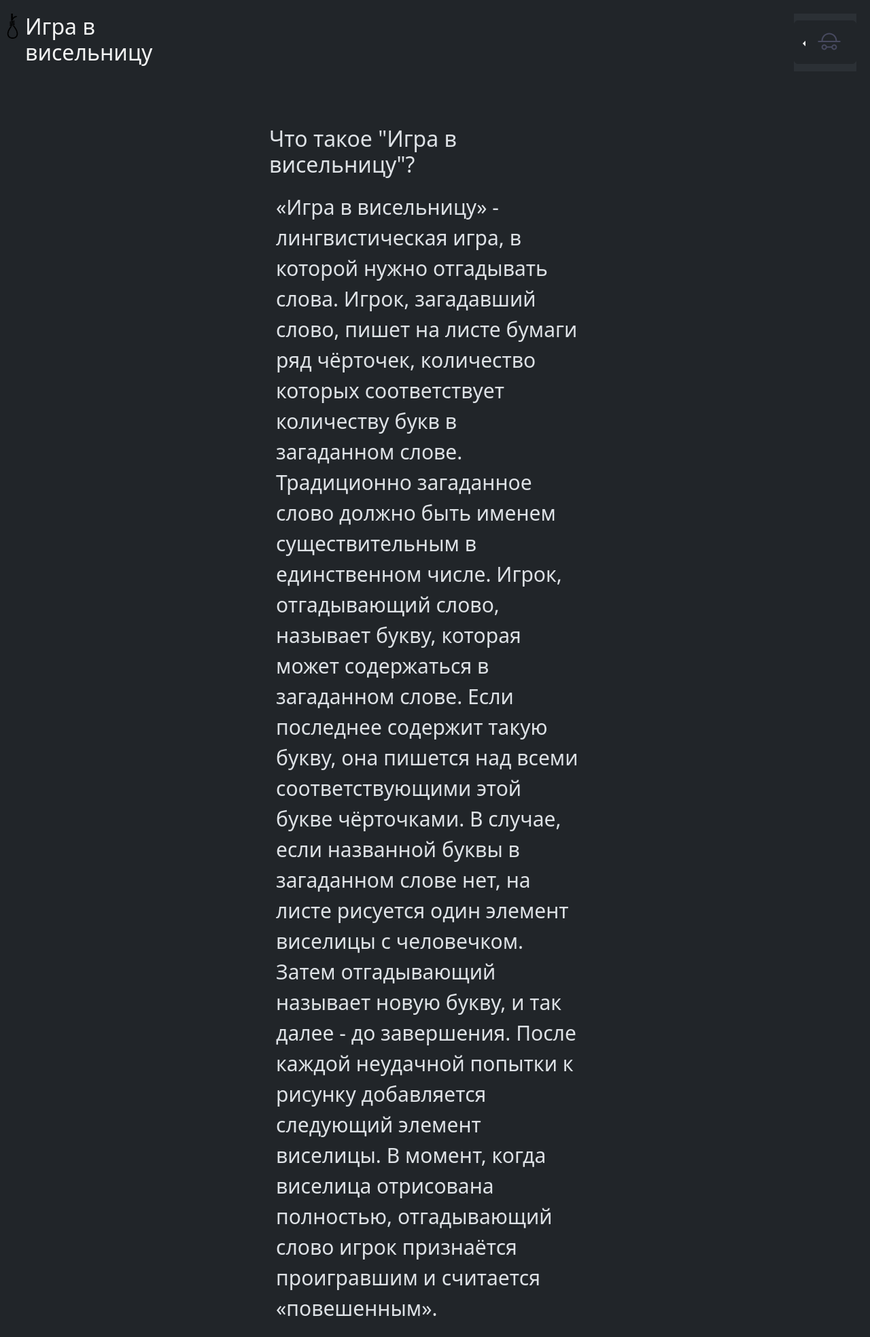
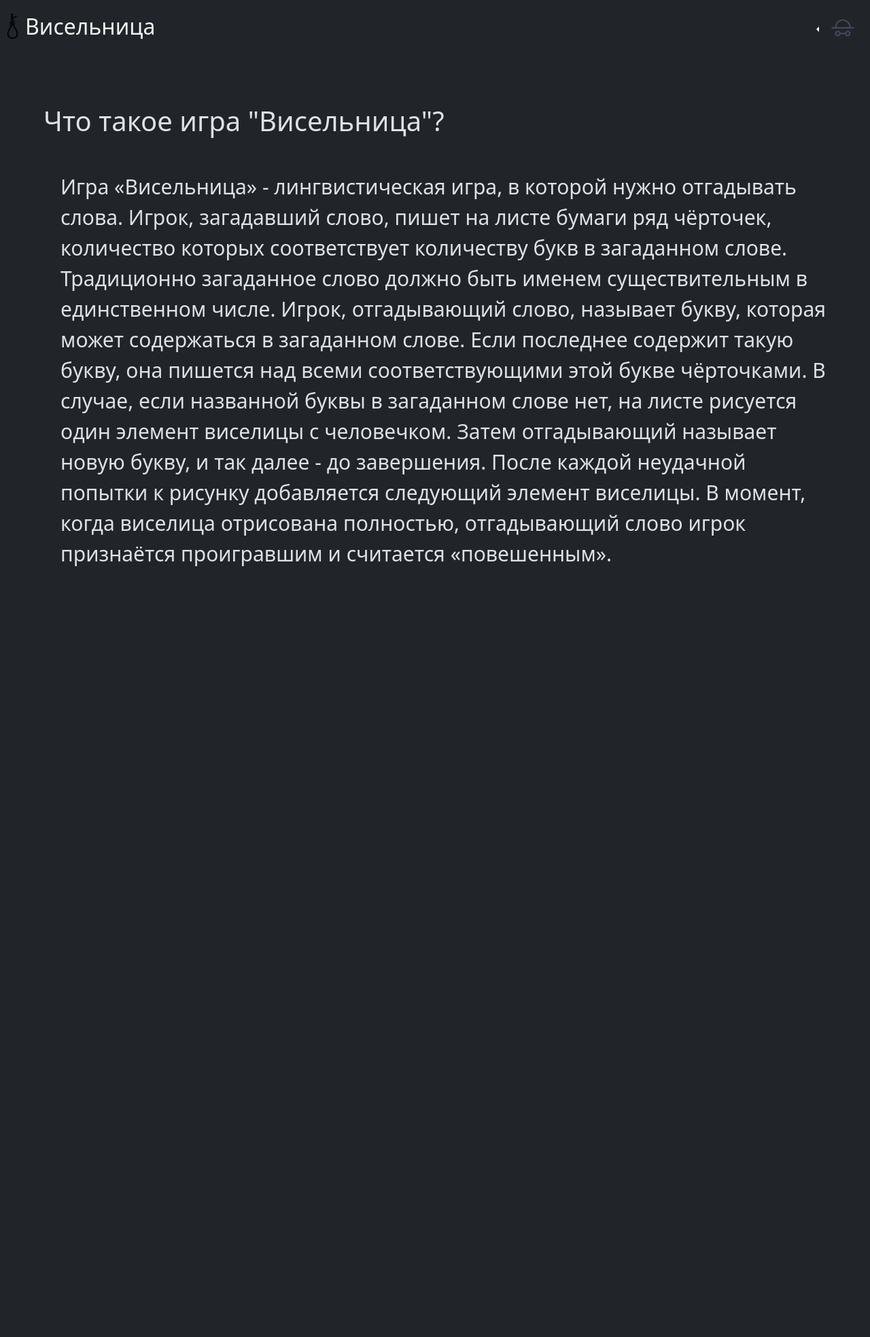
Before and after one commit to 0blackcat/web-gallows-game, a Flask app: page /main-page/rules in a window 1280 px wide; the page is wider, and only the part inside the window is pictured. Shown: that part at 68% size. After the commit the page ends 833 px from the top of that part, so only its background shows below. Run offline with Flask 3, Linux system fonts and the light colour scheme.

Commit message:
Пофиксить баги с фронтом

```diff
--- a/static/css/index.css
+++ b/static/css/index.css
@@ -43,16 +43,6 @@ li {
     margin-top: 20px;
 }
 
-
-
-#secondnav {
-    padding: 0;
-    margin: 0;
-    margin-right: 20px;
-    margin-top: 20px;
-    /* margin-right: auto; */
-}
-
 header {
     display: flex;
     justify-content: space-between;
@@ -63,6 +53,15 @@ p {
     margin-left: 10px;
 }
 
-header p:hover {
-    color: grey;
+.name_of_app {
+    height: 100%;
+    text-align: center;
 }
+
+.left {
+    margin-top: 20px;
+}
+
+.right {
+    margin-top: 10px;
+}
--- a/templates/base.html
+++ b/templates/base.html
@@ -18,25 +18,27 @@
 
 <body>
     <header>
-        <nav style="margin-left: 0; padding-left: 0; margin-top: 20px;">
+        <div class="left">
             <a href="/" style="text-decoration: none; color: rgba(255, 255, 255, 0.948); display: flex;">
                 <li class="logo">
                     <img src="/static/images/gallows.png" width="37" height="37">
                 </li>
                 <li class="name_of_app">
-                    <h2>Игра в висельницу</h2>
+                    <h2>Висельница</h2>
                 </li>
             </a>
-        </nav>
-        <nav id="secondnav" class="navbar navbar-expand-lg bg-body-tertiary" style="text-align: right;">
+            </a>
+
+        </div>
+        <div class="right bg-dark">
             <div class="dropdown dropstart text-end position" style="max-width: 30%;">
                 <button type="button" class="btn btn-dark dropdown-toggle bg-dark text-white" data-bs-toggle="dropdown">
                     {%if current_user.is_authenticated%}
                     <span style="font-size: 20px; padding: 2px;">{{current_user.username}} <img class="rounded-circle"
                             src="/static/images/user.svg" alt="" style="width: 50px; height: 50px;"></span>
                     {%else%}
-                    <span style="font-size: 20px; padding: 2px;"><img class="rounded-circle" src="/static/images/anonym.svg" alt=""
-                            style="width: 50px; height: 50px;"></span>
+                    <span style="font-size: 20px; padding: 2px;"><img class="rounded-circle"
+                            src="/static/images/anonym.svg" alt="" style="width: 50px; height: 50px;"></span>
                     {%endif%}
 
                 </button>
@@ -106,7 +108,8 @@
 
                 </ul>
             </div>
-        </nav>
+        </div>
+
     </header>
     <main role="main">
         {% block content %}{% endblock %}
--- a/templates/rules.html
+++ b/templates/rules.html
@@ -1,14 +1,18 @@
 {%extends "base.html"%}
 {%block content%}
-<div class="container" style="margin-top: 10vh; max-width: 40vw; word-wrap: break-word; flex-wrap: wrap;">
-    <h2>Что такое "Игра в висельницу"?</h2>
-    <p style="font-size: 30px; margin-top: 20px;">«Игра в висельницу» - лингвистическая игра, в которой нужно отгадывать слова.
-        Игрок, загадавший слово, пишет на листе бумаги ряд чёрточек, количество которых соответствует количеству букв в загаданном слове.
+<div class="container" style="padding: 0; max-width: 100%; margin-top: 10vh; align-self: left; padding-right: 15px; margin-left: 5vw; word-wrap: break-word; flex-wrap: wrap;">
+    <h2 style="font-size: 40px; max-width: 80vw; word-wrap: break-word; flex-wrap: wrap;">Что такое игра "Висельница"?</h2>
+    <p style="font-size: 30px; margin: 0; margin-top: 50px; margin-left: 25px; width: 90vw; padding-right: 15px; word-wrap: break-word; flex-wrap: wrap;">Игра
+        «Висельница» - лингвистическая игра, в которой нужно отгадывать слова.
+        Игрок, загадавший слово, пишет на листе бумаги ряд чёрточек, количество которых соответствует количеству букв в
+        загаданном слове.
         Традиционно загаданное слово должно быть именем существительным в единственном числе.
         Игрок, отгадывающий слово, называет букву, которая может содержаться в загаданном слове.
         Если последнее содержит такую букву, она пишется над всеми соответствующими этой букве чёрточками.
         В случае, если названной буквы в загаданном слове нет, на листе рисуется один элемент виселицы с человечком.
-        Затем отгадывающий называет новую букву, и так далее - до завершения. После каждой неудачной попытки к рисунку добавляется следующий элемент виселицы.
-        В момент, когда виселица отрисована полностью, отгадывающий слово игрок признаётся проигравшим и считается «повешенным».</p>
+        Затем отгадывающий называет новую букву, и так далее - до завершения. После каждой неудачной попытки к рисунку
+        добавляется следующий элемент виселицы.
+        В момент, когда виселица отрисована полностью, отгадывающий слово игрок признаётся проигравшим и считается
+        «повешенным».</p>
 </div>
 {%endblock%}
```
